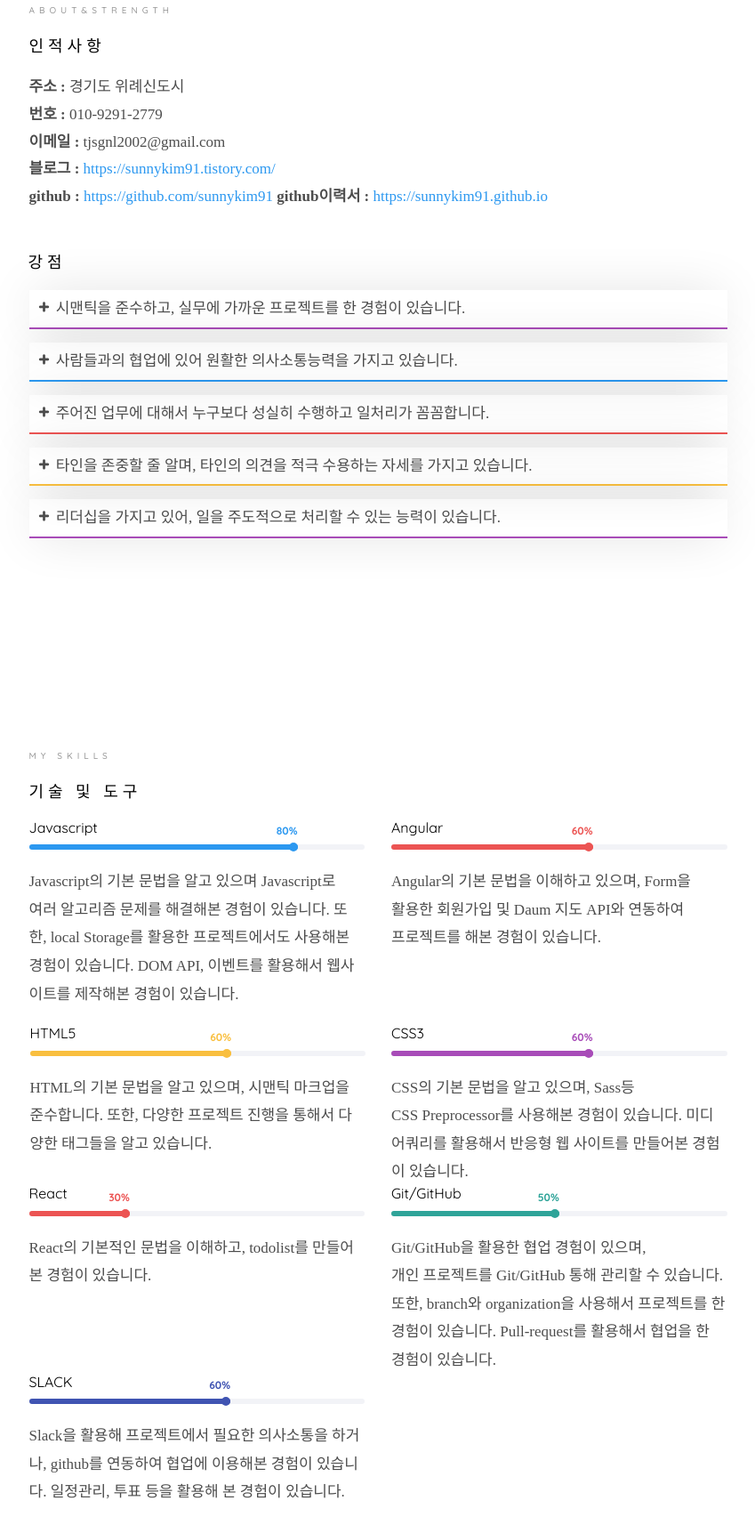
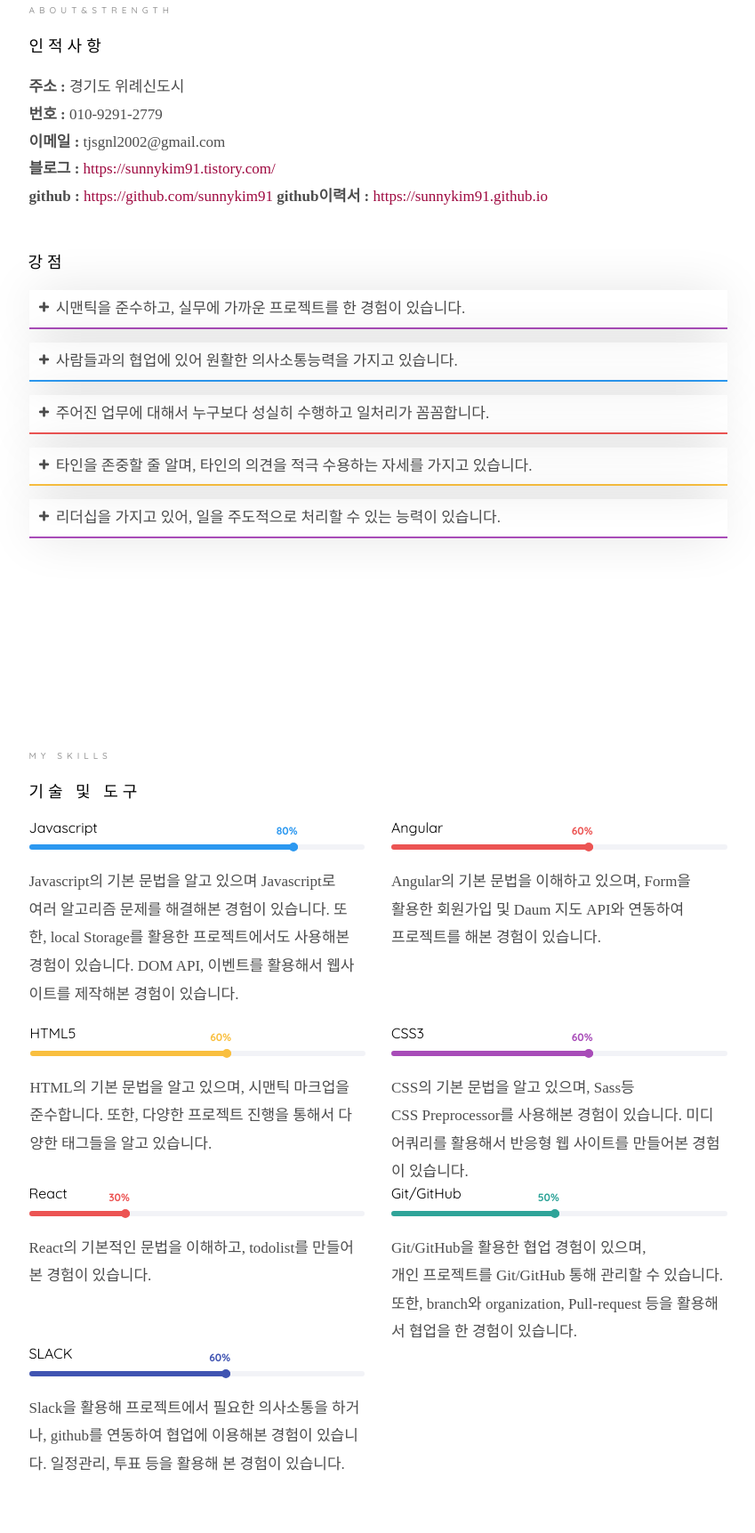
Before and after one commit to sunnykim91/sunnykim91.github.io, a plain HTML site: page index.html in a window 1280 px wide. Shown: the part 1035-2758 px from the top of the page at 89% size, without its empty margins (365-1214 px from the left). Drawn offline with nearby package versions, Linux system fonts and the light colour scheme; files whose address does not match are found by name; a web font is replaced by a local one.

Commit message:
some fix

```diff
--- a/css/style.css
+++ b/css/style.css
@@ -22,7 +22,7 @@ body {
       font-size: 16px; } }
 
 a {
-  color: #2c98f0;
+  color: #9e083f;
   -webkit-transition: 0.5s;
   -o-transition: 0.5s;
   transition: 0.5s; }
@@ -960,7 +960,7 @@ body.offcanvas {
     bottom: 0;
     left: 0;
     right: 0;
-    background: #213ca2;
+    background: #6c87f3;
     opacity: 0;
     -webkit-transition: 0.3s;
     -o-transition: 0.3s;
--- a/index.html
+++ b/index.html
@@ -252,7 +252,7 @@
 								  	</div>
 								</div>
 							</div>
-							<span class="kopublight">Git/GitHub을 활용한 협업 경험이 있으며,<br> 개인 프로젝트를 Git/GitHub 통해 관리할 수 있습니다.<br> 또한, branch와 organization을 사용해서 프로젝트를 한 경험이 있습니다. Pull-request를 활용해서 협업을 한 경험이 있습니다.</span>
+							<span class="kopublight">Git/GitHub을 활용한 협업 경험이 있으며,<br> 개인 프로젝트를 Git/GitHub 통해 관리할 수 있습니다.<br> 또한, branch와 organization, Pull-request 등을 활용해서 협업을 한 경험이 있습니다.</span>
 						</div>
 						<div class="col-md-6 animate-box" data-animate-effect="fadeInRight">
 							<div class="progress-wrap">
```
